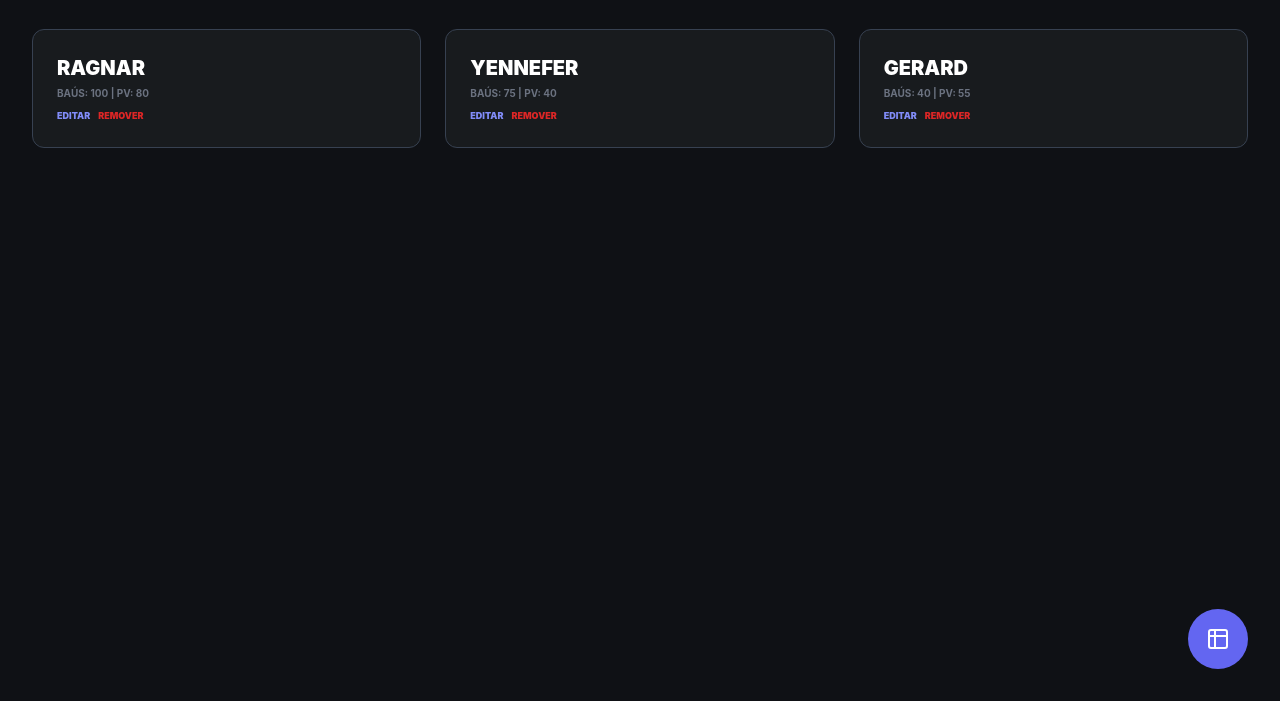
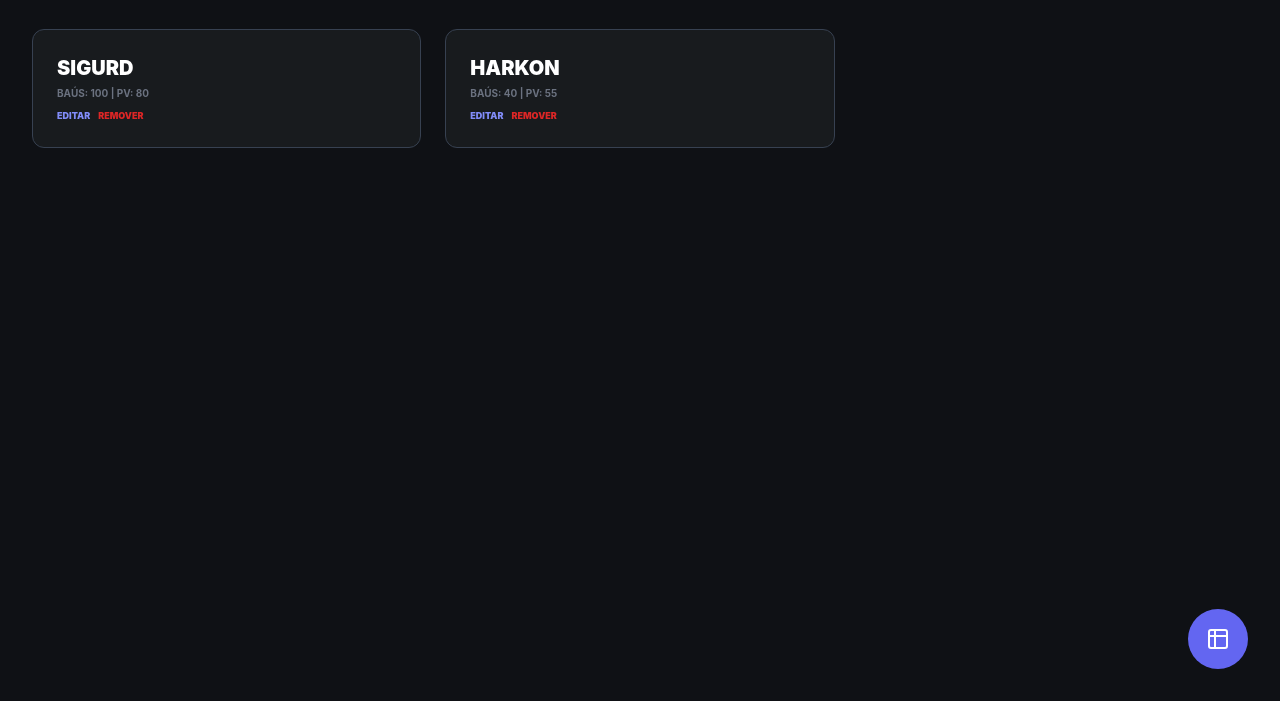
Before and after one commit to ebol7500000/finalF, a plain HTML site: page index.html in a window 1280 px wide. Shown: the part 99-800 px from the top of the page. Drawn offline with nearby package versions, Linux system fonts and the light colour scheme.

Commit message:
Update index.html

```diff
--- a/index.html
+++ b/index.html
@@ -106,9 +106,8 @@
         let editIdx = null;
 
         const getData = () => JSON.parse(localStorage.getItem(STORAGE_KEY)) || [
-            { nome: 'RAGNAR', dificuldade: 15, pv: 80, baus: 100 },
-            { nome: 'YENNEFER', dificuldade: 25, pv: 40, baus: 75 },
-            { nome: 'GERARD', dificuldade: 18, pv: 55, baus: 40 }
+            { nome: 'SIGURD', dificuldade: 15, pv: 80, baus: 100 },
+            { nome: 'HARKON', dificuldade: 18, pv: 55, baus: 40 }
         ];
 
         const saveData = (data) => {
```
